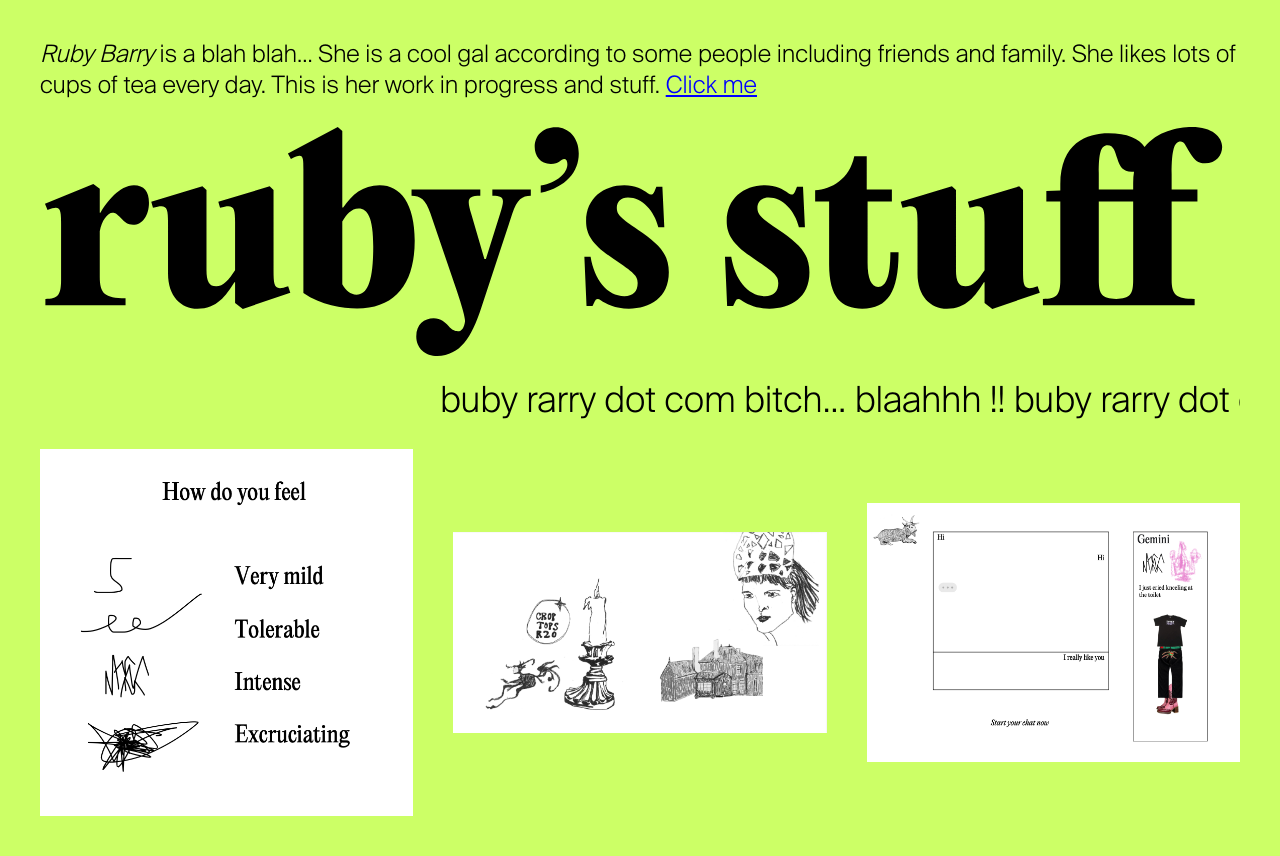
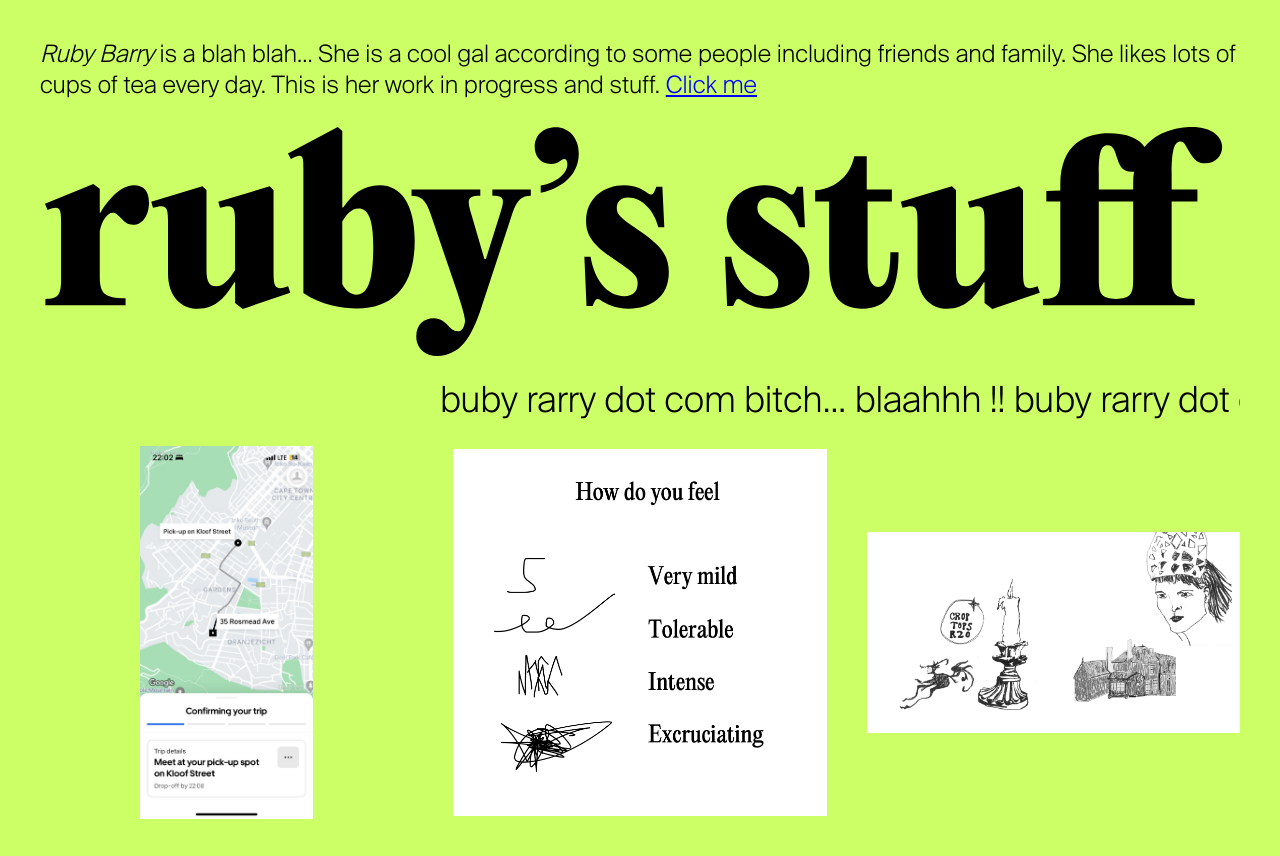
Before and after one commit to xtyrrell/bubyrarry.com, a plain HTML site: page index.html in a window 1280 px wide. Shown: the top 856 px of the page. Drawn offline with Linux system fonts and the light colour scheme; grey boxes are pictures that could not be loaded.

Commit message:
feat: add image 186a5ad5-1b51-449f-a944-38307c14c6c6.jpeg from whatsapp

```diff
--- a/index.html
+++ b/index.html
@@ -18,6 +18,7 @@
 
         <!-- <img src="assets/dogs.png" /> -->
         <div class="images">
+            <img src="assets/186a5ad5-1b51-449f-a944-38307c14c6c6.jpeg" />
             <img src="assets/How Do you Feel.png" />
             <img src="assets/Drawing book sketch.png" />
             <img src="assets/Activity book sketch.png" />
```
Also changed, not shown: assets/186a5ad5-1b51-449f-a944-38307c14c6c6.jpeg (added).
